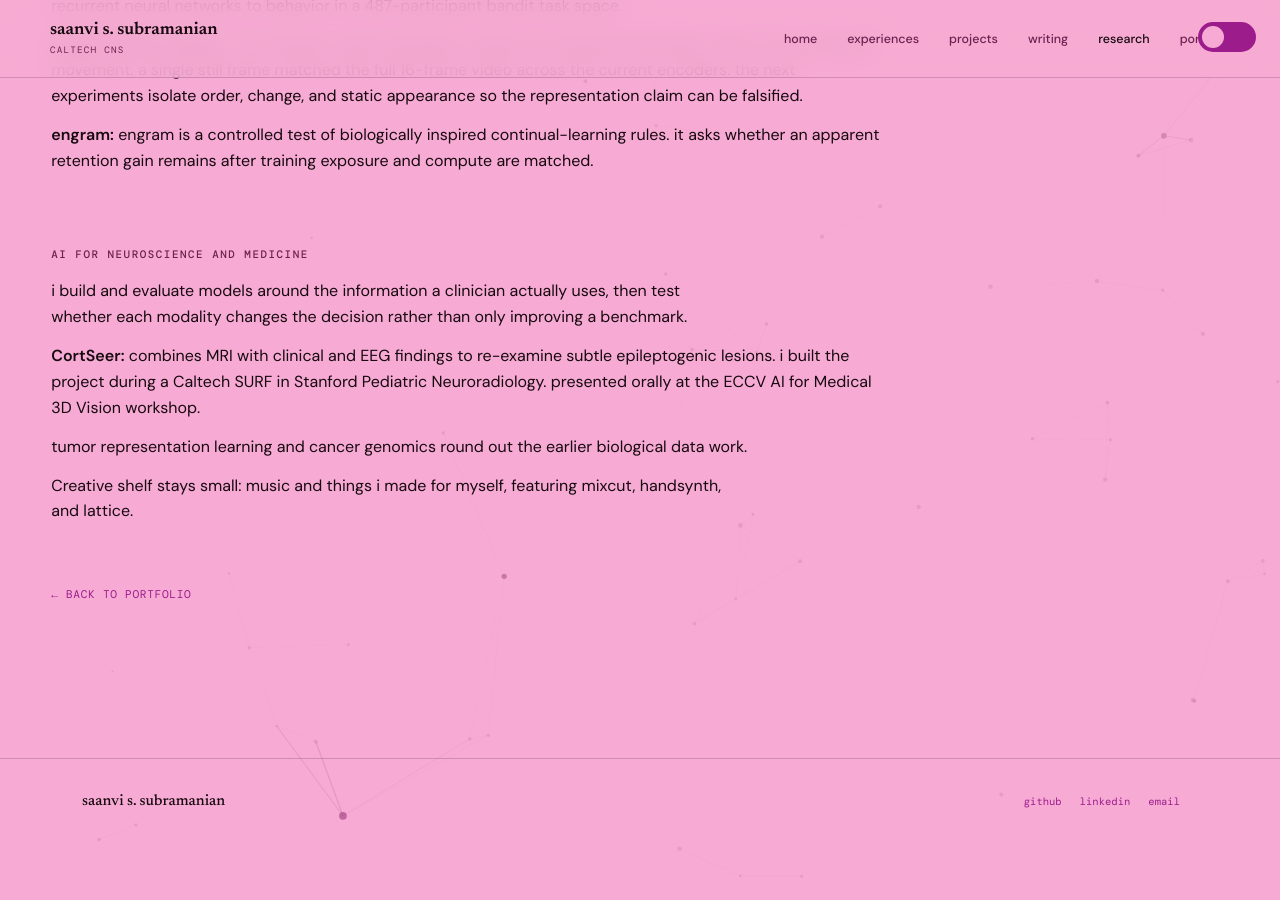
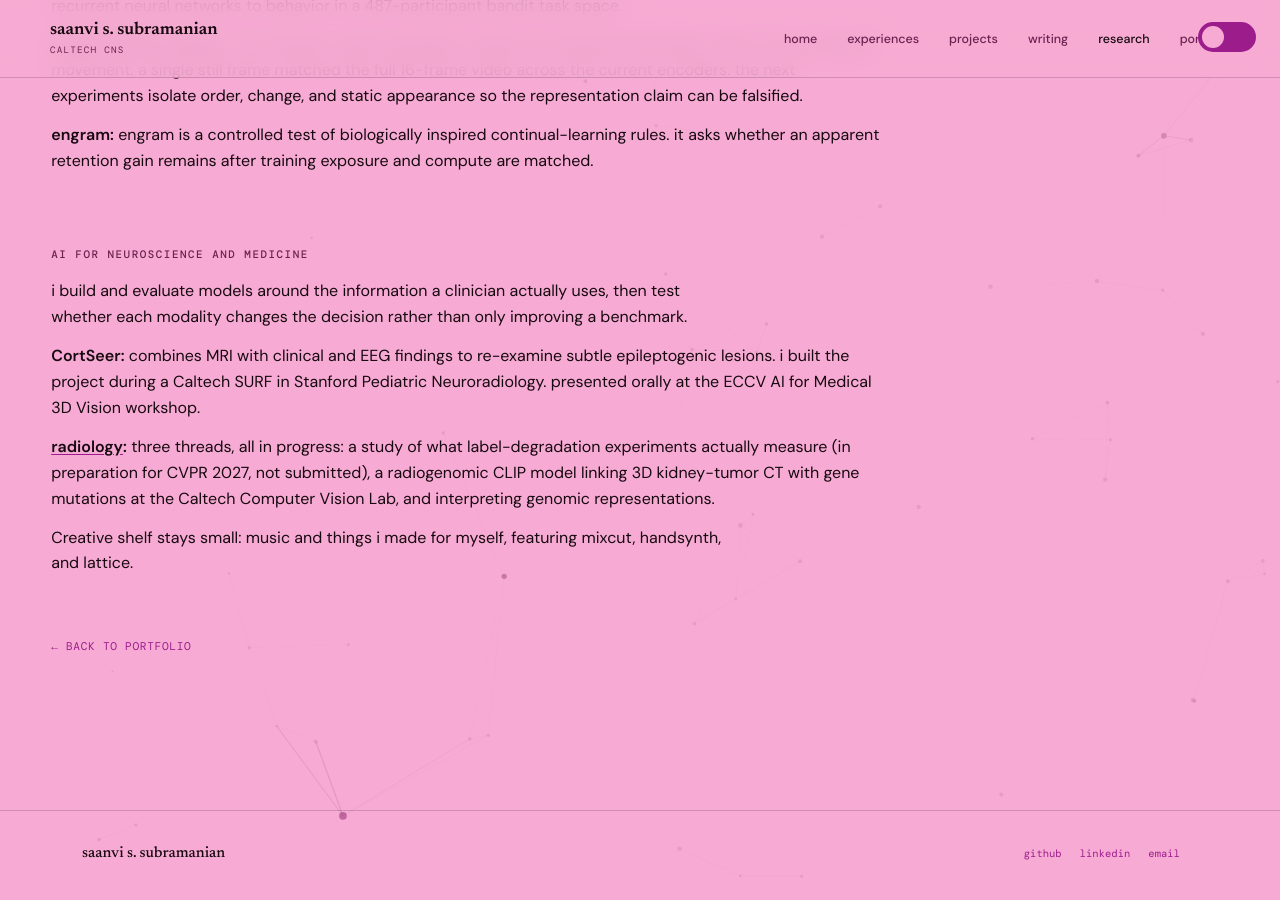
Before and after one commit to saanviiyer/saanviiyer.github.io, a Jekyll site: the page built from pages/research.html, in a window 1280 px wide and 900 px high, scrolled down 1425 px. Built offline with Jekyll 4.4.1, drawn with Linux system fonts in a browser that asks for light colours; some web fonts are replaced; before the commit the page ends 2274 px from its top, so only the background shows below that.

Commit message:
Add the radiology project page with three in-progress threads, each status labelled

```diff
--- a/pages/research.html
+++ b/pages/research.html
@@ -38,7 +38,7 @@ permalink: /pages/research/
 
 <p class="proj-line"><strong>CortSeer:</strong> combines MRI with clinical and EEG findings to re-examine subtle epileptogenic lesions. i built the project during a Caltech SURF in Stanford Pediatric Neuroradiology. presented orally at the ECCV AI for Medical 3D Vision workshop.</p>
 
-<p class="proj-line">tumor representation learning and cancer genomics round out the earlier biological data work.</p>
+<p class="proj-line"><strong><a href="{{ '/pages/projects/radiology/' | relative_url }}">radiology</a>:</strong> three threads, all in progress: a study of what label-degradation experiments actually measure (in preparation for CVPR 2027, not submitted), a radiogenomic CLIP model linking 3D kidney-tumor CT with gene mutations at the Caltech Computer Vision Lab, and interpreting genomic representations.</p>
 
 <p class="proj-blurb">Creative shelf stays small: music and things i made for myself, featuring mixcut, handsynth, and lattice.</p>
 
```
Also changed, not shown: pages/proj-radiology.html (added, +30 -0 lines).
